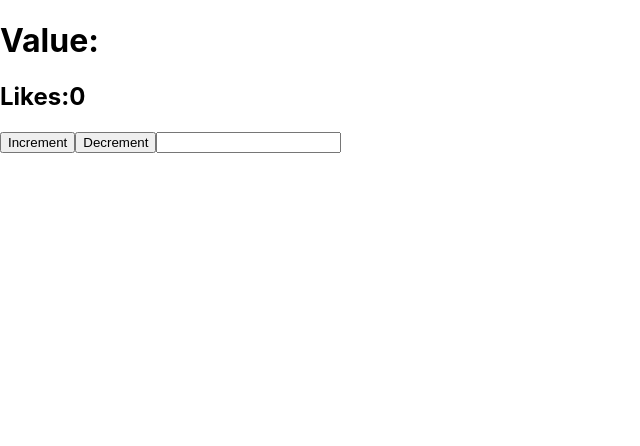
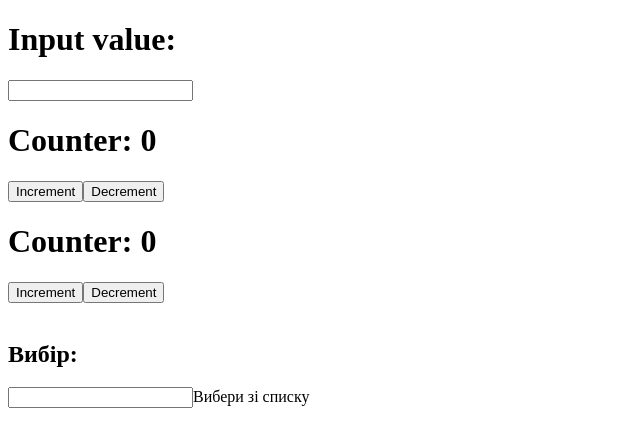
Before and after one commit to VitaliyKrymov/react_hw1, a React (Create React App) app: page / in a window 1280 px wide. Shown: the top 446 px of the page, without its empty margins (0-640 px from the left). Built offline with nearby package versions, Linux system fonts and the light colour scheme.

Commit message:
useState on function and class components

```diff
--- a/src/App.js
+++ b/src/App.js
@@ -1,30 +1,41 @@
 import React, {useState} from "react";
+import Counter from "./components/Counter/Counter";
+import ClassCounter from "./components/Counter/ClassCounter";
 
 function App() {
-    const [likes, setLikes] = useState(0);
+
     const [value, setValue] = useState('');
+    const [choice, setChoice] = useState('');
 
-    function increment() {
-        setLikes(likes + 1);
-    }
-
-    function decrement() {
-        setLikes(likes - 1);
-    }
 
     return (
         <div className="App">
-            <h1> Value: {value} </h1>
-            <h2> Likes:{likes} </h2>
+            <h1> Input value: {value} </h1>
+            <input
+                type="text"
+                onChange={event => setValue(event.target.value)}
+            />
 
-            <button onClick={increment}>Increment</button>
-            <button onClick={decrement}>Decrement</button>
-            <input
-                title='title'
-                type="text"
-                tabIndex='1'
-                onChange={event => setValue(event.target.value)}>
-            </input>
+            <Counter/>
+
+            <ClassCounter/>
+
+            <br/>
+            <h2> Вибір: {choice} </h2>
+            <form>
+                <p><input list="cocktail"
+                          onChange={event => setChoice(event.target.value)}/>
+                    Вибери зі списку
+                </p>
+                <datalist id="cocktail">
+                    <option>Аперитивы</option>
+                    <option>Горячие</option>
+                    <option>Десертные</option>
+                    <option>Диджестивы</option>
+                    <option>Молочные</option>
+                    <option>Слоистые</option>
+                </datalist>
+            </form>
         </div>
     );
 }
--- /dev/null
+++ b/src/components/Counter/ClassCounter.jsx
@@ -0,0 +1,34 @@
+import React from "react";
+
+class ClassCounter extends React.Component {
+
+    constructor(props) {
+        super(props);
+        this.state = {
+            count:0
+        }
+        this.increment = this.increment.bind(this);
+        this.decrement = this.decrement.bind(this);
+
+    }
+
+    increment() {
+        this.setState({count: this.state.count +1} )
+    }
+
+    decrement() {
+       this.setState({count: this.state.count -1})
+    }
+
+    render() {
+        return(
+            <div>
+                <h1> Counter: {this.state.count} </h1>
+                <button onClick = {this.increment} > Increment </button>
+                <button onClick = {this.decrement} > Decrement </button>
+            </div>
+        )
+    }
+}
+
+export default ClassCounter;
--- /dev/null
+++ b/src/components/Counter/Counter.jsx
@@ -0,0 +1,23 @@
+import React, {useState} from 'react';
+
+const Counter = () => {
+    const [count,setCount] = useState(0);
+
+    function increment() {
+        setCount(count + 1);
+    }
+
+    function decrement() {
+        setCount(count - 1);
+    }
+
+    return (
+        <div>
+            <h1> Counter: {count} </h1>
+            <button onClick = {increment} > Increment </button>
+            <button onClick = {decrement} > Decrement </button>
+        </div>
+    )
+}
+
+export default Counter;
--- a/src/index.css
+++ /dev/null
@@ -1,13 +0,0 @@
-body {
-  margin: 0;
-  font-family: -apple-system, BlinkMacSystemFont, 'Segoe UI', 'Roboto', 'Oxygen',
-    'Ubuntu', 'Cantarell', 'Fira Sans', 'Droid Sans', 'Helvetica Neue',
-    sans-serif;
-  -webkit-font-smoothing: antialiased;
-  -moz-osx-font-smoothing: grayscale;
-}
-
-code {
-  font-family: source-code-pro, Menlo, Monaco, Consolas, 'Courier New',
-    monospace;
-}
--- a/src/index.js
+++ b/src/index.js
@@ -1,8 +1,7 @@
 import React from 'react';
 import ReactDOM from 'react-dom';
-import './index.css';
+
 import App from './App';
-import reportWebVitals from './reportWebVitals';
 
 ReactDOM.render(
   <React.StrictMode>
@@ -10,8 +9,3 @@ ReactDOM.render(
   </React.StrictMode>,
   document.getElementById('root')
 );
-
-// If you want to start measuring performance in your app, pass a function
-// to log results (for example: reportWebVitals(console.log))
-// or send to an analytics endpoint. Learn more: https://bit.ly/CRA-vitals
-reportWebVitals();
--- a/src/reportWebVitals.js
+++ /dev/null
@@ -1,13 +0,0 @@
-const reportWebVitals = onPerfEntry => {
-  if (onPerfEntry && onPerfEntry instanceof Function) {
-    import('web-vitals').then(({ getCLS, getFID, getFCP, getLCP, getTTFB }) => {
-      getCLS(onPerfEntry);
-      getFID(onPerfEntry);
-      getFCP(onPerfEntry);
-      getLCP(onPerfEntry);
-      getTTFB(onPerfEntry);
-    });
-  }
-};
-
-export default reportWebVitals;
```
Also changed, not shown: 1 other file (tests, documents, lock files or other folders).
